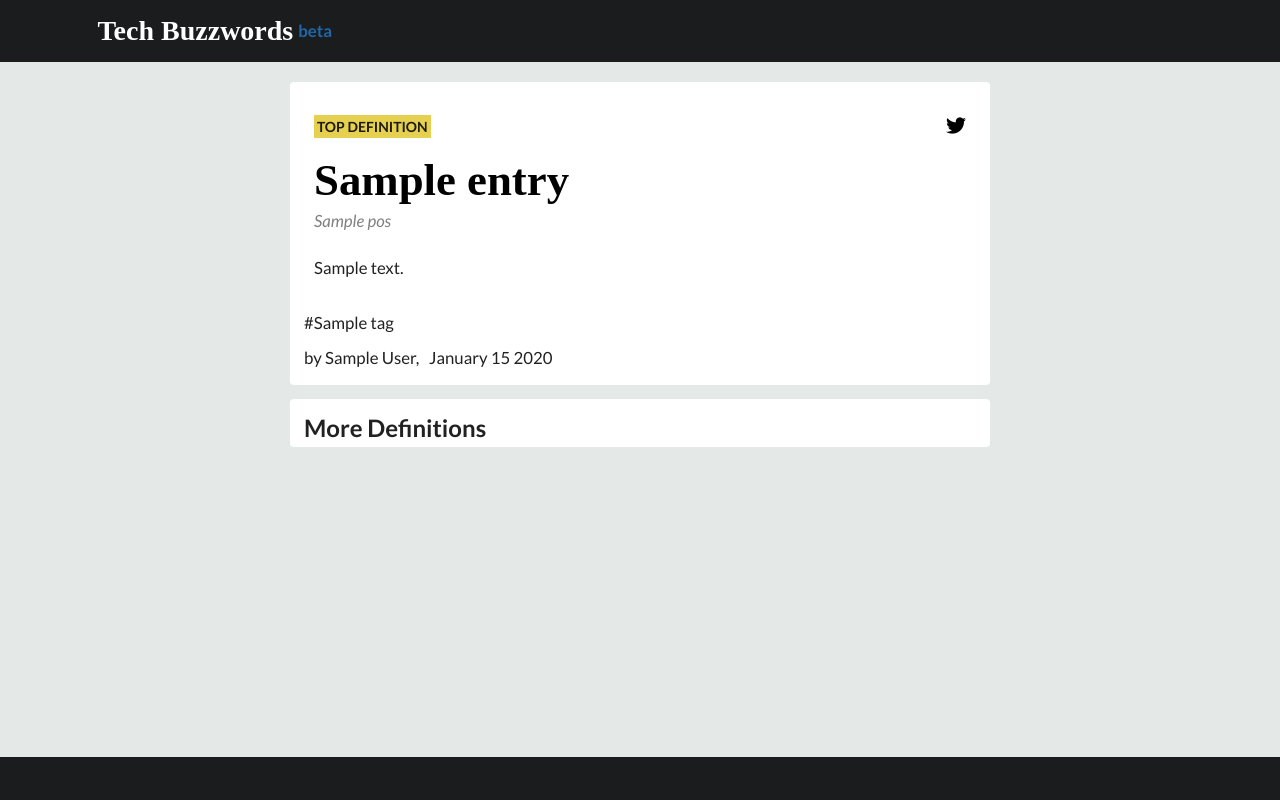
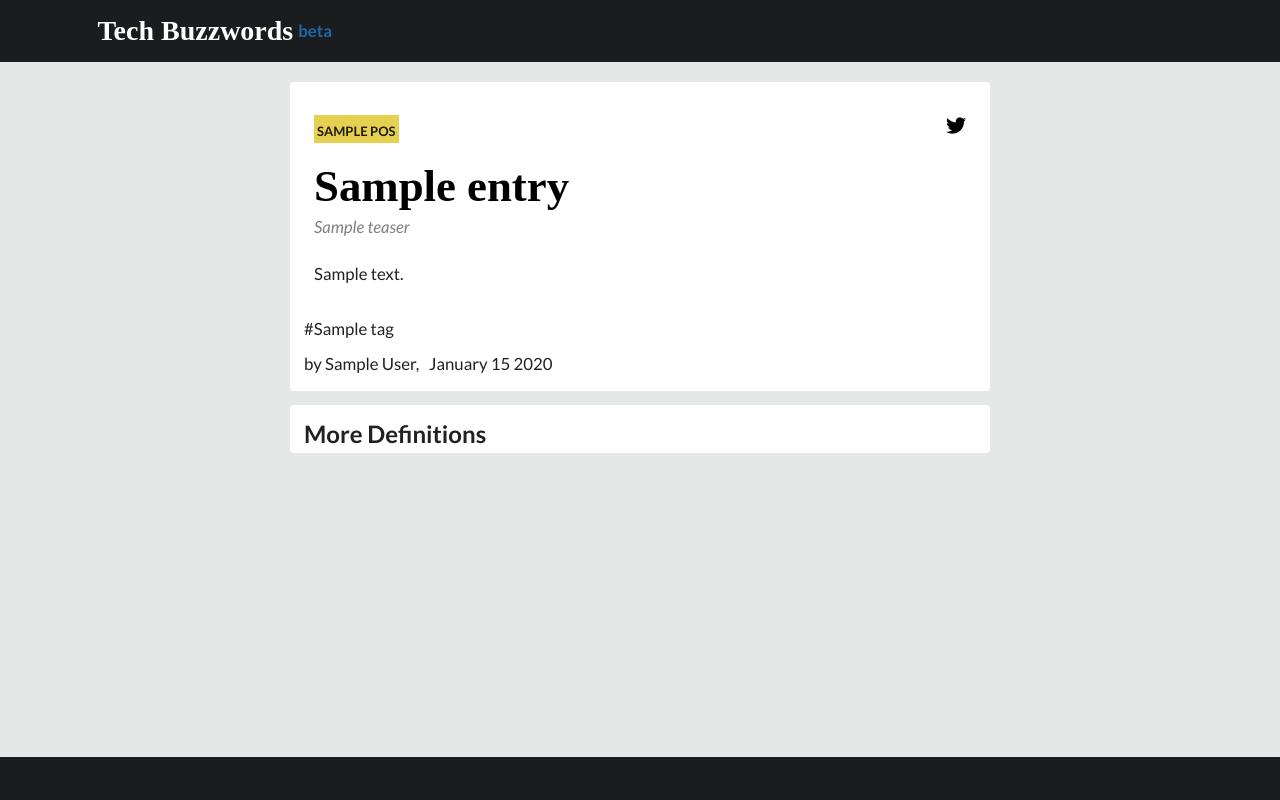
Before and after one commit to ericagreeene/tech-dict, a Flask app: template templates/entry.html in a window 1280 px wide. Run offline with Flask 2, Linux system fonts and the light colour scheme; the template is opened without the code that fills it: most values are stand-ins (such as "Sample title", 1, 10 or a date in 2020); some libraries are stand-ins or nearby versions; some web fonts are replaced.

Commit message:
Add teaser to entry page

```diff
--- a/static/style.css
+++ b/static/style.css
@@ -36,9 +36,10 @@
 
 .definition-number {
     background: #E6D050;
-    font-size: 14px;
+    font-size: 18px;
     font-weight: 600;
     padding: 3px;
+    font-variant: all-small-caps;
 }
 
 .entry-title-container {
@@ -51,7 +52,7 @@
     font-family: serif;
 }
 
-.entry-pos {
+.entry-subhead {
     font-size: 1.2em;
     color: grey;
     margin: 0;
--- a/templates/cards.html
+++ b/templates/cards.html
@@ -3,7 +3,7 @@
 <div class="ui three stackable cards compact">
   {% for e in entries %}
 
-  <a class="ui card raised" href="{{url_for('entry', entry_id=e['id'])}}">
+  <a class="ui card" href="{{url_for('entry', entry_id=e['id'])}}">
     <div class="content">
       <div class="ui header entry-preview">
         {{ e["title"] }}
--- a/templates/entry.html
+++ b/templates/entry.html
@@ -30,7 +30,7 @@
       <i class="fab fa-twitter" entry-id="{{e.get('id')}}"></i>
 
       {% if loop.index0 == 0 %}
-      <span class="definition-number"> TOP DEFINITION </span>
+      <span class="definition-number"> {{ e["pos"] }} </span>
       {% else %}
       <span class="definition-number">{{ loop.index }} </span>
       {% endif %}
@@ -41,8 +41,8 @@
             {{ e["title"] }}
           </h2>
         </a>
-          <h4 class="entry-pos">
-            {{ e["pos"] }}
+          <h4 class="entry-subhead">
+            {{ e["teaser"] }}
           </h4>
       </div>
       <div class="entry-body">
```
